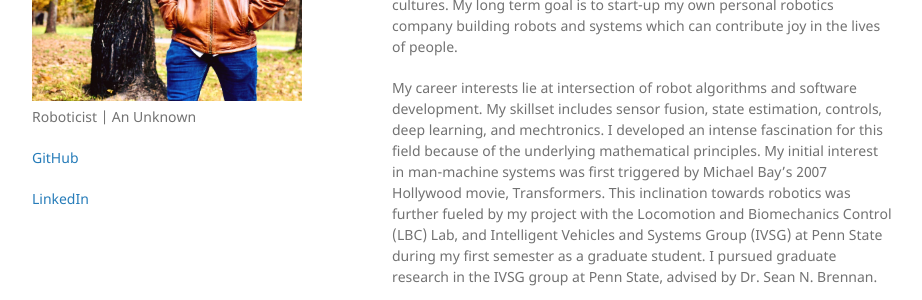
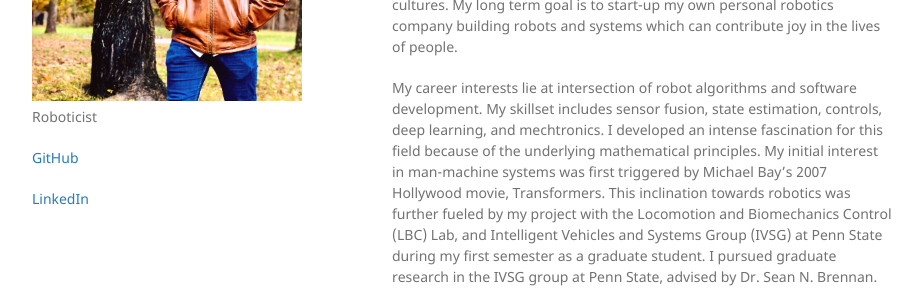
Before and after one commit to iamvarada/iamvarada.github.io, a Jekyll site: the page built from index.md, in a window 1280 px wide. Shown: the part 303-603 px from the top of the page, without its empty margins (178-1100 px from the left). Built offline with Jekyll 4.4.1, drawn with Linux system fonts in a browser that asks for light colours.

Commit message:
try unicode

```diff
--- a/_config.yml
+++ b/_config.yml
@@ -1,6 +1,6 @@
 title: Krishna Varadarajan
 logo: /assets/img/me_2.jpg
-description: Roboticist | An Unknown
+description: Roboticist
 show_downloads: false
 google_analytics:
 theme: jekyll-theme-minimal
```
